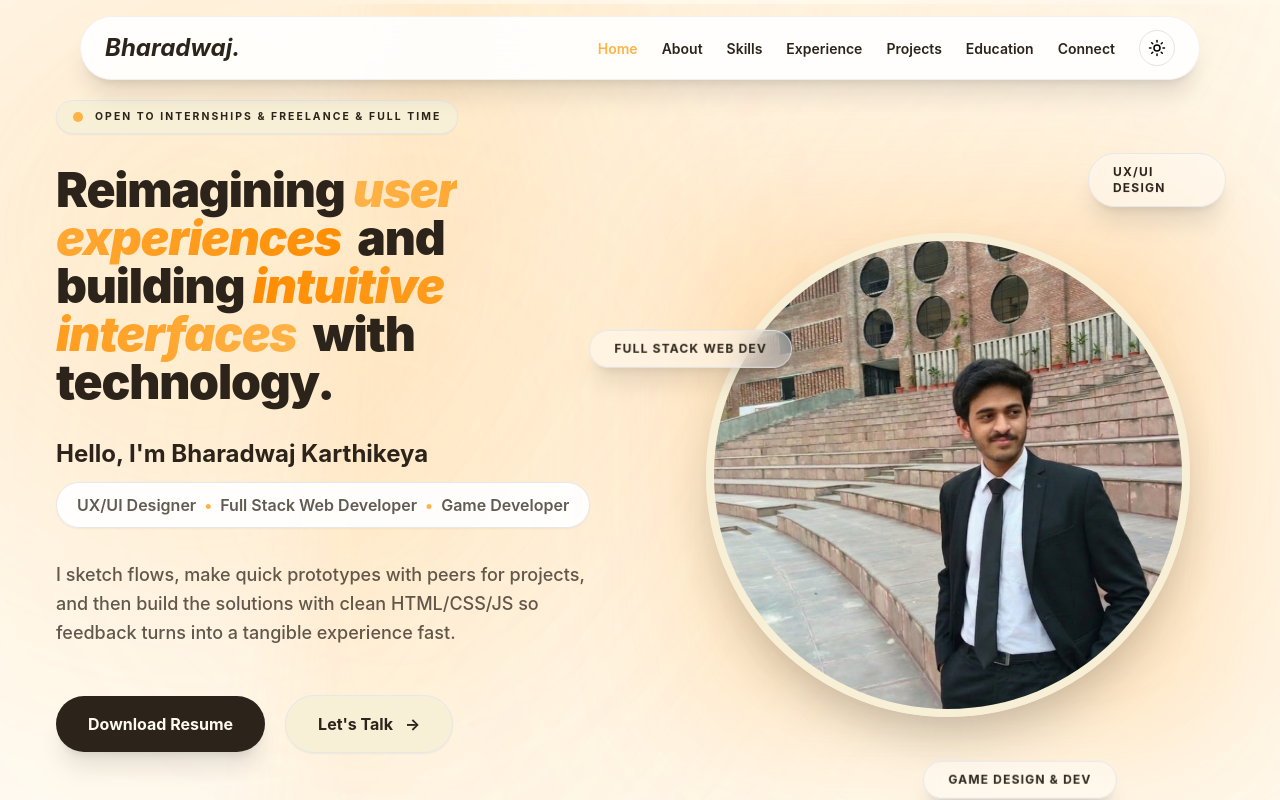
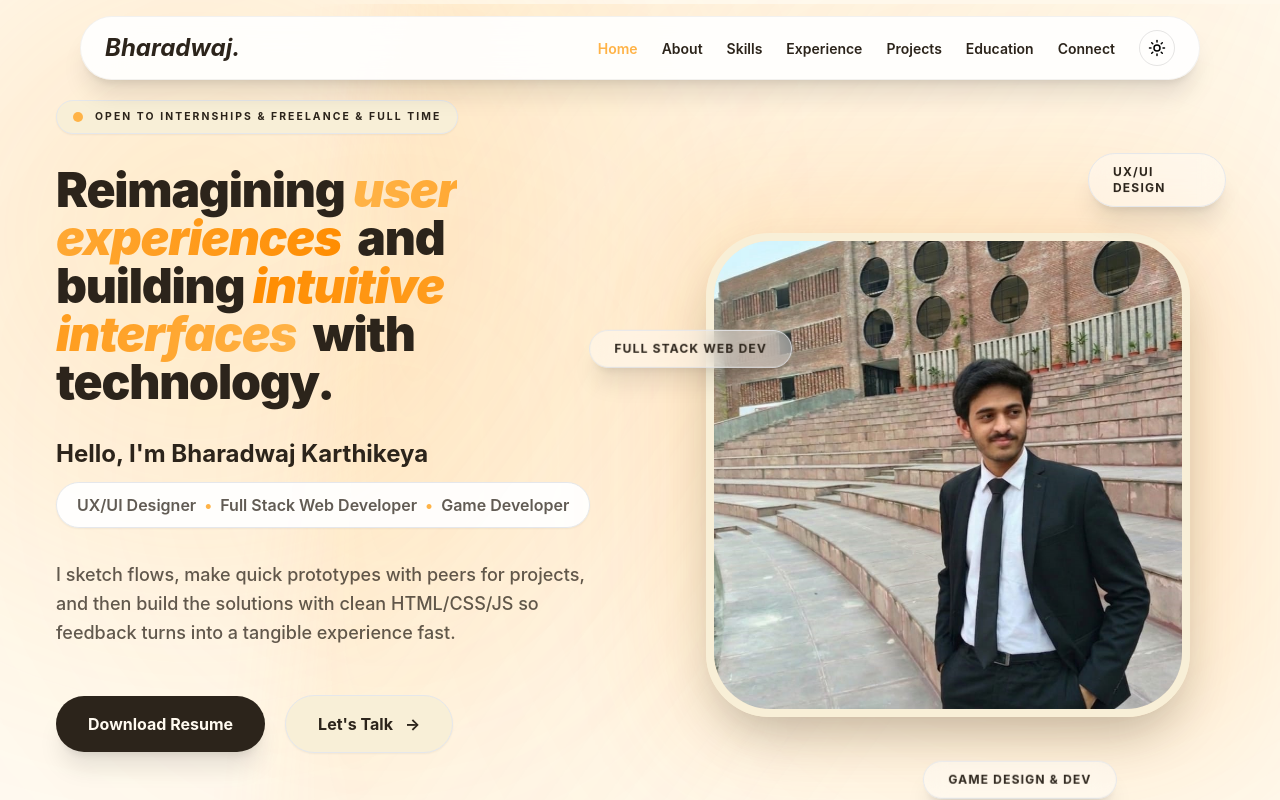
Before and after one commit to Bharadwaj-Karthikeya/Portfolio, a React (Vite) app: page / in a window 1280 px wide. Shown: the top 800 px of the page. Built offline with nearby package versions, Linux system fonts and the light colour scheme; a web font is replaced by a local one.

Commit message:
hero photo sizing change

```diff
--- a/src/sections/HeroIntro.jsx
+++ b/src/sections/HeroIntro.jsx
@@ -157,7 +157,7 @@ export default function HeroIntro() {
              <div className="absolute inset-0  bg-gradient-to-tr from-accent to-accent-strong opacity-20 blur-3xl group-hover:opacity-40 transition-opacity duration-700 pointer-events-none"></div>
 
              {/* Image container */}
-             <div className="relative w-full h-full rounded-pill overflow-hidden border-8 border-surface shadow-2xl transition-transform duration-700 group-hover:scale-[1.02]">
+             <div className="relative w-full h-full rounded-[4rem] overflow-hidden border-8 border-surface shadow-2xl transition-transform duration-700 group-hover:scale-[1.02]">
                 <img
                   src="/media/portfolioSelfImage.png"
                   alt="Bharadwaj portrait"
```
